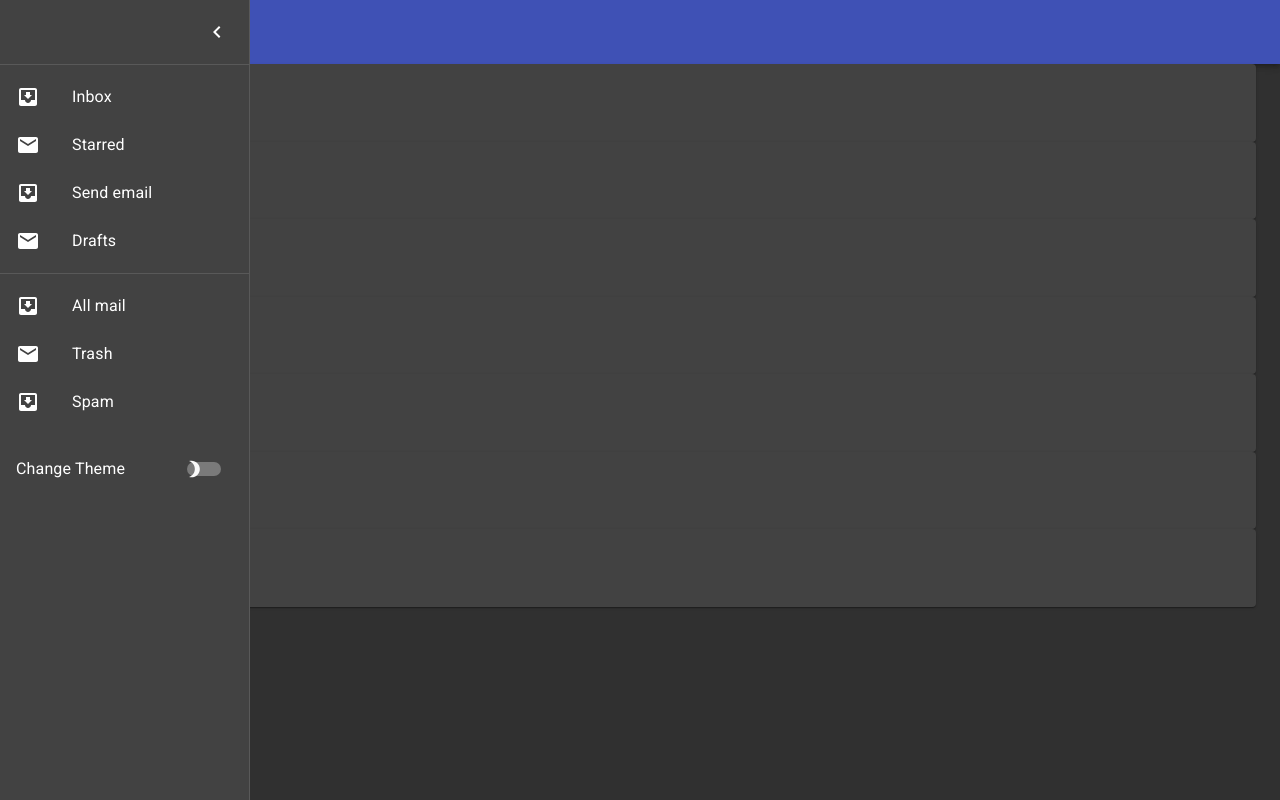
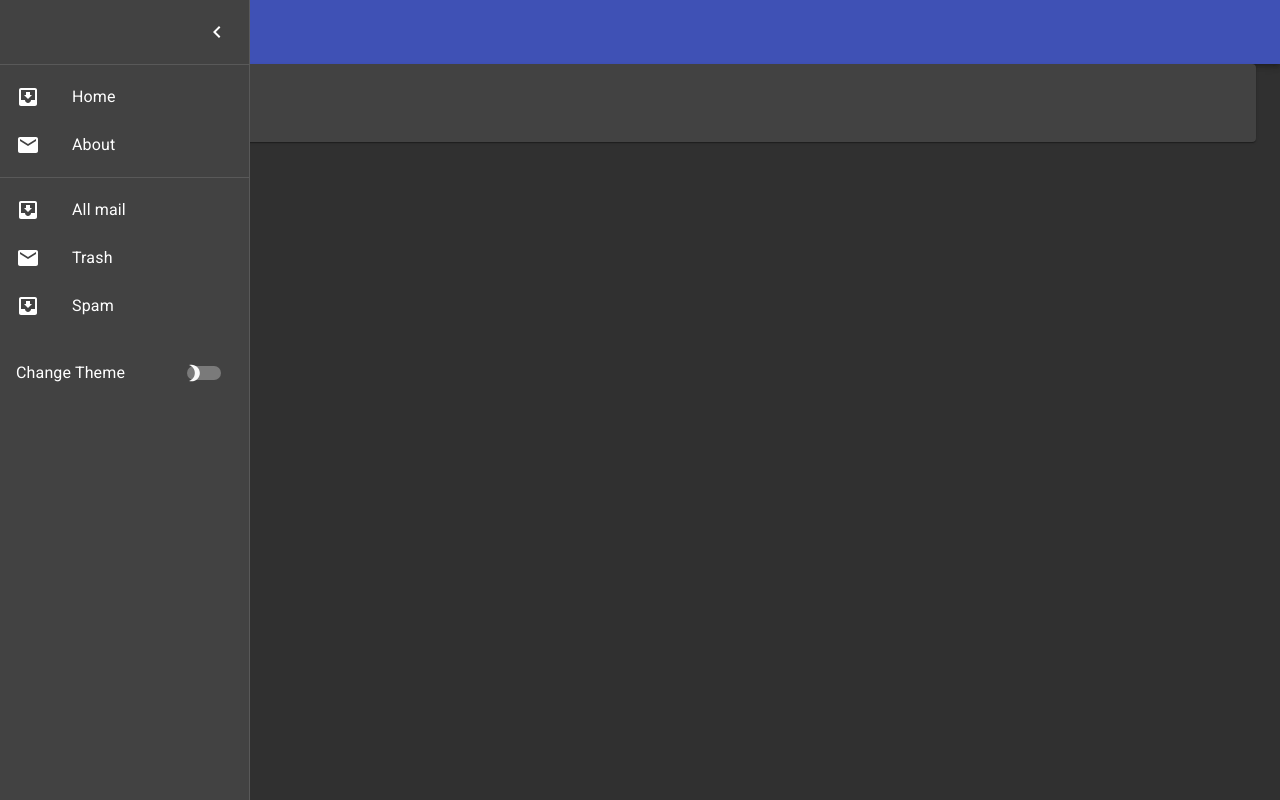
Before and after one commit to Andrew2432/react-keeperapp, a React (Create React App) app: page /about in a window 1280 px wide. Both pictures are taken after a click on the button "open drawer". Built offline with nearby package versions, Linux system fonts and the light colour scheme.

Commit message:
Add routes

```diff
--- a/package.json
+++ b/package.json
@@ -33,6 +33,7 @@
   },
   "devDependencies": {
     "@material-ui/core": "^4.10.1",
-    "@material-ui/icons": "^4.9.1"
+    "@material-ui/icons": "^4.9.1",
+    "react-router-dom": "^5.2.0"
   }
 }
--- a/src/components/App/App.js
+++ b/src/components/App/App.js
@@ -1,13 +1,10 @@
 import React, { useContext } from 'react';
+import { BrowserRouter as Router, Route, Switch } from 'react-router-dom';
 import './App.css';
-import {
-  CssBaseline,
-  ThemeProvider,
-  createMuiTheme,
-  Container,
-  Card,
-} from '@material-ui/core';
+import { CssBaseline, ThemeProvider, createMuiTheme } from '@material-ui/core';
 import Navbar from '../layout/Navbar/Navbar';
+import Home from '../pages/Home';
+import About from '../pages/About';
 import UIContext from '../../context/ui/UIContext';
 
 function App() {
@@ -21,33 +18,16 @@ function App() {
   });
 
   return (
-    <ThemeProvider theme={appTheme}>
-      <CssBaseline />
-      <Navbar />
-      <Container>
-        <Card>
-          <h1>Hello</h1>
-        </Card>
-        <Card>
-          <h1>Hello</h1>
-        </Card>
-        <Card>
-          <h1>Hello</h1>
-        </Card>
-        <Card>
-          <h1>Hello</h1>
-        </Card>
-        <Card>
-          <h1>Hello</h1>
-        </Card>
-        <Card>
-          <h1>Hello</h1>
-        </Card>
-        <Card>
-          <h1>Hello</h1>
-        </Card>
-      </Container>
-    </ThemeProvider>
+    <Router>
+      <ThemeProvider theme={appTheme}>
+        <CssBaseline />
+        <Navbar />
+        <Switch>
+          <Route exact path="/" component={Home} />
+          <Route exact path="/about" component={About} />
+        </Switch>
+      </ThemeProvider>
+    </Router>
   );
 }
 
--- a/src/components/layout/Navbar/Navbar.jsx
+++ b/src/components/layout/Navbar/Navbar.jsx
@@ -1,4 +1,5 @@
-import React, { useState, useContext } from 'react';
+import React, { useContext } from 'react';
+import { Link as RouterLink } from 'react-router-dom';
 import clsx from 'clsx';
 import {
   AppBar,
@@ -10,6 +11,7 @@ import {
   makeStyles,
   withStyles,
   Switch,
+  Link,
 } from '@material-ui/core';
 
 import Divider from '@material-ui/core/Divider';
@@ -110,6 +112,28 @@ const Navbar = () => {
 
   const classes = useStyles();
   const theme = useTheme();
+  const onClick = (e) => e.preventDefault();
+
+  function ListItemLink(props) {
+    const { icon, primary, to } = props;
+
+    const renderLink = React.useMemo(
+      () =>
+        React.forwardRef((itemProps, ref) => (
+          <RouterLink to={to} ref={ref} {...itemProps} />
+        )),
+      [to]
+    );
+
+    return (
+      <li>
+        <ListItem button component={renderLink} onClick={toggleDrawer}>
+          {icon ? <ListItemIcon>{icon}</ListItemIcon> : null}
+          <ListItemText primary={primary} />
+        </ListItem>
+      </li>
+    );
+  }
 
   return (
     <AppBar position="static">
@@ -147,14 +171,8 @@ const Navbar = () => {
         </div>
         <Divider />
         <List>
-          {['Inbox', 'Starred', 'Send email', 'Drafts'].map((text, index) => (
-            <ListItem button key={text}>
-              <ListItemIcon>
-                {index % 2 === 0 ? <InboxIcon /> : <MailIcon />}
-              </ListItemIcon>
-              <ListItemText primary={text} />
-            </ListItem>
-          ))}
+          <ListItemLink to="/" primary="Home" icon={<InboxIcon />} />
+          <ListItemLink to="/about" primary="About" icon={<MailIcon />} />
         </List>
         <Divider />
         <List>
--- /dev/null
+++ b/src/components/pages/About.jsx
@@ -0,0 +1,14 @@
+import React from 'react';
+import { Container, Card } from '@material-ui/core';
+
+const About = () => {
+  return (
+    <Container>
+      <Card>
+        <h1>Hello</h1>
+      </Card>
+    </Container>
+  );
+};
+
+export default About;
--- /dev/null
+++ b/src/components/pages/Home.jsx
@@ -0,0 +1,32 @@
+import React from 'react';
+import { Container, Card } from '@material-ui/core';
+
+const Home = () => {
+  return (
+    <Container>
+      <Card>
+        <h1>Hello</h1>
+      </Card>
+      <Card>
+        <h1>Hello</h1>
+      </Card>
+      <Card>
+        <h1>Hello</h1>
+      </Card>
+      <Card>
+        <h1>Hello</h1>
+      </Card>
+      <Card>
+        <h1>Hello</h1>
+      </Card>
+      <Card>
+        <h1>Hello</h1>
+      </Card>
+      <Card>
+        <h1>Hello</h1>
+      </Card>
+    </Container>
+  );
+};
+
+export default Home;
```
Also changed, not shown: 1 other file (tests, documents, lock files or other folders).
